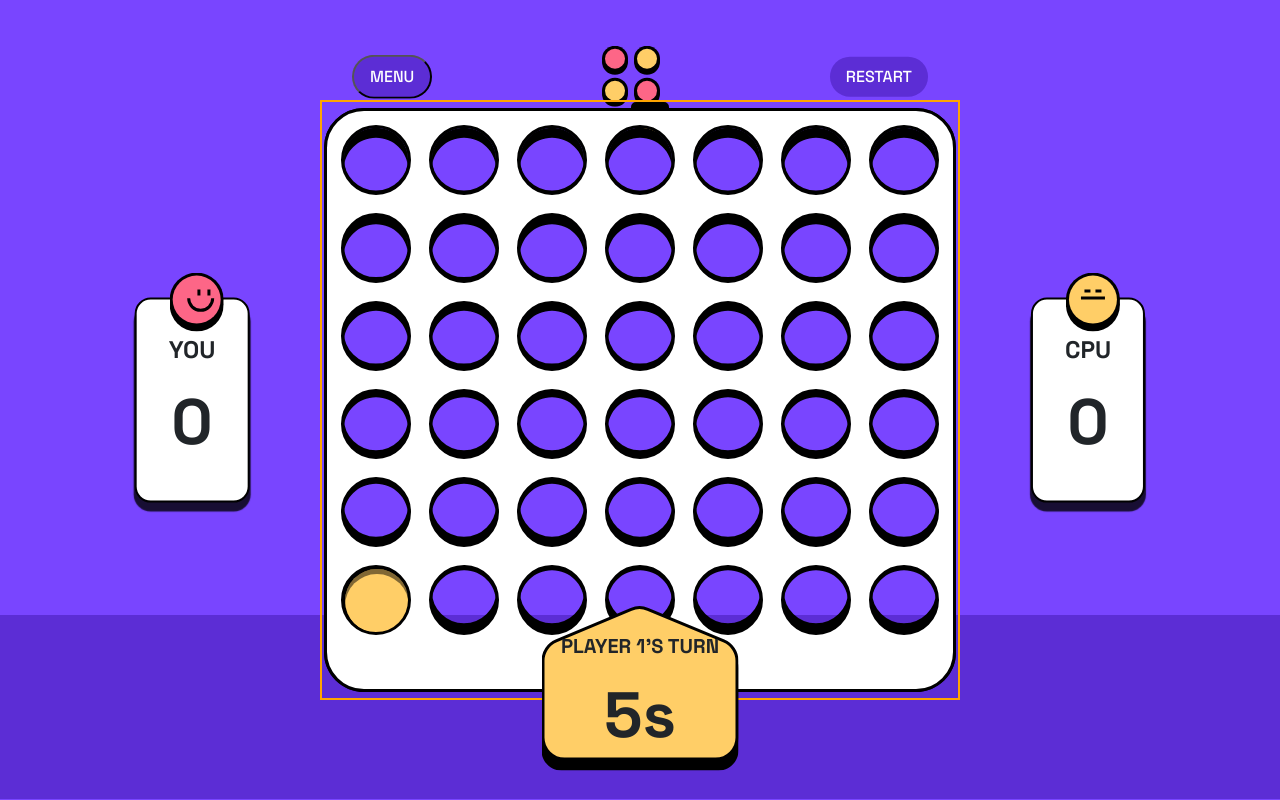
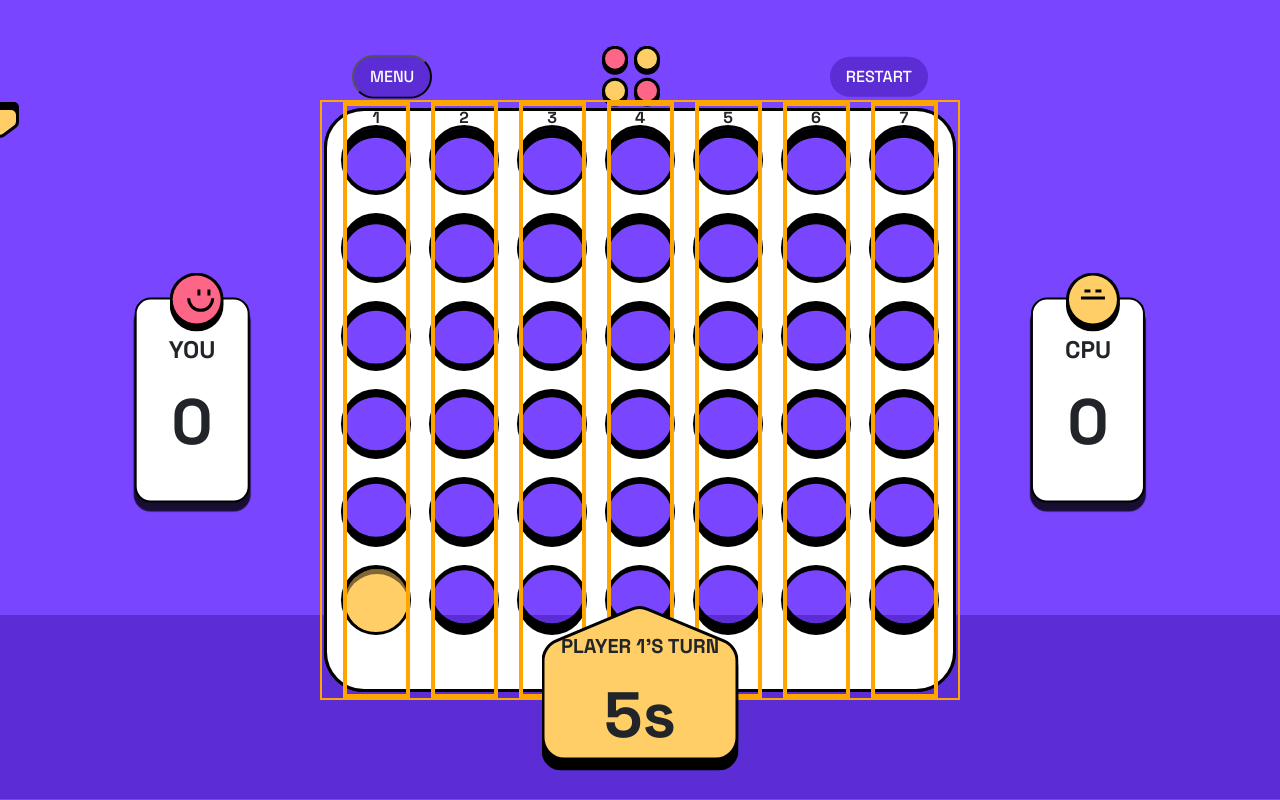
Before and after one commit to ahmettaydinn/react-connect-four-game, a React (Create React App) app: page /inGame in a window 1280 px wide. Built offline with nearby package versions, Linux system fonts and the light colour scheme.

Commit message:
almost finished

```diff
--- a/src/components/inGame/InGame.jsx
+++ b/src/components/inGame/InGame.jsx
@@ -1,4 +1,3 @@
-/* eslint-disable */
 //? REACT IMPORTS
 import { Link, useLocation } from "react-router-dom";
 import MyVerticallyCenteredModal from "../../components/menu/Menu";
@@ -95,6 +94,14 @@ const InGame = () => {
   ];
 
   const boardRef = useRef();
+  //
+  const button1 = useRef();
+  const button2 = useRef();
+  const button3 = useRef();
+  const button4 = useRef();
+  const button5 = useRef();
+  const button6 = useRef();
+  const button7 = useRef();
 
   const [redPlayerBalls, setRedPlayerBalls] = useState([]);
   const [yellowPlayerBalls, setYellowPlayerBalls] = useState([]);
@@ -108,9 +115,9 @@ const InGame = () => {
     6: 5,
   });
   const [modalShow, setModalShow] = useState(false);
-  const [markerMove, setMarkerMove] = useState({});
+  const [markerMove, setMarkerMove] = useState({ x: 0, y: 0 });
   const [column, setColumn] = useState(-1);
-  const [row, setRow] = useState(-1);
+  // const [row, setRow] = useState(-1);
   // true for yellow false for red
   const [turn, setTurn] = useState(true);
   const [balls, setBalls] = useState([]);
@@ -121,12 +128,20 @@ const InGame = () => {
   const [redScore, setRedScore] = useState(0);
   const [yellowScore, setYellowScore] = useState(0);
   const [cpuTurn, setcpuTurn] = useState(false);
-  const [isWon, setIsWon] = useState(false);
+
   const [isScreenSmall, setIsScreenSmall] = useState(false);
 
   //router data
   const location = useLocation();
   const isPlayer = location?.state?.test;
+
+  useEffect(() => {
+    function handleResize() {
+      window.location.reload();
+    }
+
+    window.addEventListener("resize", handleResize);
+  }, [isScreenSmall]);
 
   useEffect(() => {
     let newBalls = balls.map((ball) => {
@@ -186,51 +201,95 @@ const InGame = () => {
     setYellowScore(0);
     setTurn(!turn);
     setcpuTurn(!cpuTurn);
-    const height = window.innerHeight;
+    // const height = window.innerHeight;
     const width = window.innerWidth;
     if (width < 1190) {
       setIsScreenSmall(true);
     }
   }, []);
 
-  const handlePlay = () => {
-    if (slot[column] >= 0 && !winner) {
+  const handlePlay = (event) => {
+    console.log(typeof event.target.id);
+    if (slot[event.target.id] >= 0 && !winner) {
       setBoardPosition({
         x: boardRef.current.offsetLeft,
         y: boardRef.current.offsetTop,
       });
 
       if (!isScreenSmall) {
+        console.log("ahah");
         setBalls([
           ...balls,
           {
             color: turn ? "yellow" : "red",
-            left: 68 * column + 15 + 20 * (column - 1) + 25,
-            top: 69 * slot[column] + 15 + 20 * slot[column] + 4,
-            num: slot[column] * 7 + column,
+            left:
+              68 * Number(event.target.id) +
+              15 +
+              20 * (Number(event.target.id) - 1) +
+              25,
+            top:
+              69 * slot[Number(event.target.id)] +
+              15 +
+              20 * slot[Number(event.target.id)] +
+              4,
+            num: slot[Number(event.target.id)] * 7 + Number(event.target.id),
             check: false,
           },
         ]);
+
+        if (turn) {
+          setRedPlayerBalls([
+            ...redPlayerBalls,
+            slot[Number(event.target.id)] * 7 + Number(event.target.id),
+          ]);
+        } else {
+          setYellowPlayerBalls([
+            ...yellowPlayerBalls,
+            slot[Number(event.target.id)] * 7 + Number(event.target.id),
+          ]);
+        }
+
+        setSlot({
+          ...slot,
+          [Number(event.target.id)]: slot[Number(event.target.id)] - 1,
+        });
       } else {
         setBalls([
           ...balls,
           {
             color: turn ? "yellow" : "red",
-            left: 33.5 * column + 15 + 13 * (column - 1) + 10,
-            top: 33.5 * slot[column] + 10 + 15 * slot[column] + 10,
-            num: slot[column] * 7 + column,
+            left:
+              33.5 * Number(event.target.id) +
+              15 +
+              13 * (Number(event.target.id) - 1) +
+              10,
+            top:
+              33.5 * slot[Number(event.target.id)] +
+              10 +
+              15 * slot[Number(event.target.id)] +
+              10,
+            num: slot[Number(event.target.id)] * 7 + Number(event.target.id),
             check: false,
           },
         ]);
+
+        if (turn) {
+          setRedPlayerBalls([
+            ...redPlayerBalls,
+            slot[Number(event.target.id)] * 7 + Number(event.target.id),
+          ]);
+        } else {
+          setYellowPlayerBalls([
+            ...yellowPlayerBalls,
+            slot[Number(event.target.id)] * 7 + Number(event.target.id),
+          ]);
         }
 
-      if (turn) {
-        setRedPlayerBalls([...redPlayerBalls, slot[column] * 7 + column]);
-      } else {
-        setYellowPlayerBalls([...yellowPlayerBalls, slot[column] * 7 + column]);
+        setSlot({
+          ...slot,
+          [Number(event.target.id)]: slot[Number(event.target.id)] - 1,
+        });
       }
-
-      setSlot({ ...slot, [column]: slot[column] - 1 });
     }
 
     if (!winner && !isPlayer && turn) {
@@ -282,151 +341,151 @@ const InGame = () => {
     setYellowScore(0);
   };
 
-  const updateDisplay = (event) => {
-    setMarkerMove({ x: event.clientX, y: event.clientY });
-    console.log(markerMove);
-    console.log(boardRef.current.offsetLeft);
+  // const updateDisplay = (event) => {
+  //   setMarkerMove({ x: event.clientX, y: event.clientY });
+  //   console.log(markerMove);
+  //   console.log(boardRef.current.offsetLeft);
 
-    if (!isScreenSmall) {
-      if (
-        event.pageX > boardRef.current.offsetLeft - 325 + 15 &&
-        event.pageX < boardRef.current.offsetLeft - 325 + 80
-      ) {
-        setColumn(0);
-      } else if (
-        event.pageX > boardRef.current.offsetLeft - 325 + 115 &&
-        event.pageX < boardRef.current.offsetLeft - 325 + 185
-      ) {
-        setColumn(1);
-      } else if (
-        event.pageX > boardRef.current.offsetLeft - 325 + 200 &&
-        event.pageX < boardRef.current.offsetLeft - 325 + 270
-      ) {
-        setColumn(2);
-      } else if (
-        event.pageX > boardRef.current.offsetLeft - 325 + 290 &&
-        event.pageX < boardRef.current.offsetLeft - 325 + 360
-      ) {
-        setColumn(3);
-      } else if (
-        event.pageX > boardRef.current.offsetLeft - 325 + 380 &&
-        event.pageX < boardRef.current.offsetLeft - 325 + 450
-      ) {
-        setColumn(4);
-      } else if (
-        event.pageX > boardRef.current.offsetLeft - 325 + 470 &&
-        event.pageX < boardRef.current.offsetLeft - 325 + 540
-      ) {
-        setColumn(5);
-      } else if (
-        event.pageX > boardRef.current.offsetLeft - 325 + 560 &&
-        event.pageX < boardRef.current.offsetLeft - 325 + 630
-      ) {
-        setColumn(6);
-      }
+  //   if (!isScreenSmall) {
+  //     if (
+  //       event.pageX > boardRef.current.offsetLeft - 325 + 15 &&
+  //       event.pageX < boardRef.current.offsetLeft - 325 + 80
+  //     ) {
+  //       setColumn(0);
+  //     } else if (
+  //       event.pageX > boardRef.current.offsetLeft - 325 + 115 &&
+  //       event.pageX < boardRef.current.offsetLeft - 325 + 185
+  //     ) {
+  //       setColumn(1);
+  //     } else if (
+  //       event.pageX > boardRef.current.offsetLeft - 325 + 200 &&
+  //       event.pageX < boardRef.current.offsetLeft - 325 + 270
+  //     ) {
+  //       setColumn(2);
+  //     } else if (
+  //       event.pageX > boardRef.current.offsetLeft - 325 + 290 &&
+  //       event.pageX < boardRef.current.offsetLeft - 325 + 360
+  //     ) {
+  //       setColumn(3);
+  //     } else if (
+  //       event.pageX > boardRef.current.offsetLeft - 325 + 380 &&
+  //       event.pageX < boardRef.current.offsetLeft - 325 + 450
+  //     ) {
+  //       setColumn(4);
+  //     } else if (
+  //       event.pageX > boardRef.current.offsetLeft - 325 + 470 &&
+  //       event.pageX < boardRef.current.offsetLeft - 325 + 540
+  //     ) {
+  //       setColumn(5);
+  //     } else if (
+  //       event.pageX > boardRef.current.offsetLeft - 325 + 560 &&
+  //       event.pageX < boardRef.current.offsetLeft - 325 + 630
+  //     ) {
+  //       setColumn(6);
+  //     }
 
-      if (
-        event.pageY > boardRef.current.offsetTop - 320 &&
-        event.pageY < boardRef.current.offsetTop - 205
-      ) {
-        setRow(0);
-      } else if (
-        event.pageY > boardRef.current.offsetTop - 190 &&
-        event.pageY < boardRef.current.offsetTop - 120
-      ) {
-        setRow(1);
-      } else if (
-        event.pageY > boardRef.current.offsetTop - 100 &&
-        event.pageY < boardRef.current.offsetTop - 30
-      ) {
-        setRow(2);
-      } else if (
-        event.pageY > boardRef.current.offsetTop - 10 &&
-        event.pageY < boardRef.current.offsetTop + 60
-      ) {
-        setRow(3);
-      } else if (
-        event.pageY > boardRef.current.offsetTop + 80 &&
-        event.pageY < boardRef.current.offsetTop + 150
-      ) {
-        setRow(4);
-      } else if (
-        event.pageY > boardRef.current.offsetTop + 170 &&
-        event.pageY < boardRef.current.offsetTop + 240
-      ) {
-        setRow(5);
-      }
-    } else {
-      if (
-        event.pageX > boardRef.current.offsetLeft - 325 + 40 &&
-        event.pageX < boardRef.current.offsetLeft - 325 + 200
-      ) {
-        setColumn(0);
-      } else if (
-        event.pageX > boardRef.current.offsetLeft - 325 + 50 &&
-        event.pageX < boardRef.current.offsetLeft - 325 + 250
-      ) {
-        setColumn(1);
-      } else if (
-        event.pageX > boardRef.current.offsetLeft - 325 + 60 &&
-        event.pageX < boardRef.current.offsetLeft - 325 + 300
-      ) {
-        setColumn(2);
-      } else if (
-        event.pageX > boardRef.current.offsetLeft - 325 + 70 &&
-        event.pageX < boardRef.current.offsetLeft - 325 + 350
-      ) {
-        setColumn(3);
-      } else if (
-        event.pageX > boardRef.current.offsetLeft - 325 + 80 &&
-        event.pageX < boardRef.current.offsetLeft - 325 + 400
-      ) {
-        setColumn(4);
-      } else if (
-        event.pageX > boardRef.current.offsetLeft - 325 + 90 &&
-        event.pageX < boardRef.current.offsetLeft - 325 + 450
-      ) {
-        setColumn(5);
-      } else if (
-        event.pageX > boardRef.current.offsetLeft - 325 + 100 &&
-        event.pageX < boardRef.current.offsetLeft - 325 + 500
-      ) {
-        setColumn(6);
-      }
+  //     if (
+  //       event.pageY > boardRef.current.offsetTop - 320 &&
+  //       event.pageY < boardRef.current.offsetTop - 205
+  //     ) {
+  //       setRow(0);
+  //     } else if (
+  //       event.pageY > boardRef.current.offsetTop - 190 &&
+  //       event.pageY < boardRef.current.offsetTop - 120
+  //     ) {
+  //       setRow(1);
+  //     } else if (
+  //       event.pageY > boardRef.current.offsetTop - 100 &&
+  //       event.pageY < boardRef.current.offsetTop - 30
+  //     ) {
+  //       setRow(2);
+  //     } else if (
+  //       event.pageY > boardRef.current.offsetTop - 10 &&
+  //       event.pageY < boardRef.current.offsetTop + 60
+  //     ) {
+  //       setRow(3);
+  //     } else if (
+  //       event.pageY > boardRef.current.offsetTop + 80 &&
+  //       event.pageY < boardRef.current.offsetTop + 150
+  //     ) {
+  //       setRow(4);
+  //     } else if (
+  //       event.pageY > boardRef.current.offsetTop + 170 &&
+  //       event.pageY < boardRef.current.offsetTop + 240
+  //     ) {
+  //       setRow(5);
+  //     }
+  //   } else {
+  //     if (
+  //       event.pageX > boardRef.current.offsetLeft - 325 + 40 &&
+  //       event.pageX < boardRef.current.offsetLeft - 325 + 200
+  //     ) {
+  //       setColumn(0);
+  //     } else if (
+  //       event.pageX > boardRef.current.offsetLeft - 325 + 50 &&
+  //       event.pageX < boardRef.current.offsetLeft - 325 + 250
+  //     ) {
+  //       setColumn(1);
+  //     } else if (
+  //       event.pageX > boardRef.current.offsetLeft - 325 + 60 &&
+  //       event.pageX < boardRef.current.offsetLeft - 325 + 300
+  //     ) {
+  //       setColumn(2);
+  //     } else if (
+  //       event.pageX > boardRef.current.offsetLeft - 325 + 70 &&
+  //       event.pageX < boardRef.current.offsetLeft - 325 + 350
+  //     ) {
+  //       setColumn(3);
+  //     } else if (
+  //       event.pageX > boardRef.current.offsetLeft - 325 + 80 &&
+  //       event.pageX < boardRef.current.offsetLeft - 325 + 400
+  //     ) {
+  //       setColumn(4);
+  //     } else if (
+  //       event.pageX > boardRef.current.offsetLeft - 325 + 90 &&
+  //       event.pageX < boardRef.current.offsetLeft - 325 + 450
+  //     ) {
+  //       setColumn(5);
+  //     } else if (
+  //       event.pageX > boardRef.current.offsetLeft - 325 + 100 &&
+  //       event.pageX < boardRef.current.offsetLeft - 325 + 500
+  //     ) {
+  //       setColumn(6);
+  //     }
 
-      if (
-        event.pageY > boardRef.current.offsetTop - 320 &&
-        event.pageY < boardRef.current.offsetTop - 120
-      ) {
-        setRow(0);
-      } else if (
-        event.pageY > boardRef.current.offsetTop - 105 &&
-        event.pageY < boardRef.current.offsetTop - 70
-      ) {
-        setRow(1);
-      } else if (
-        event.pageY > boardRef.current.offsetTop - 55 &&
-        event.pageY < boardRef.current.offsetTop - 20
-      ) {
-        setRow(2);
-      } else if (
-        event.pageY > boardRef.current.offsetTop &&
-        event.pageY < boardRef.current.offsetTop + 35
-      ) {
-        setRow(3);
-      } else if (
-        event.pageY > boardRef.current.offsetTop + 50 &&
-        event.pageY < boardRef.current.offsetTop + 85
-      ) {
-        setRow(4);
-      } else if (
-        event.pageY > boardRef.current.offsetTop + 100 &&
-        event.pageY < boardRef.current.offsetTop + 135
-      ) {
-        setRow(5);
-      }
-    }
-  };
+  //     if (
+  //       event.pageY > boardRef.current.offsetTop - 320 &&
+  //       event.pageY < boardRef.current.offsetTop - 120
+  //     ) {
+  //       setRow(0);
+  //     } else if (
+  //       event.pageY > boardRef.current.offsetTop - 105 &&
+  //       event.pageY < boardRef.current.offsetTop - 70
+  //     ) {
+  //       setRow(1);
+  //     } else if (
+  //       event.pageY > boardRef.current.offsetTop - 55 &&
+  //       event.pageY < boardRef.current.offsetTop - 20
+  //     ) {
+  //       setRow(2);
+  //     } else if (
+  //       event.pageY > boardRef.current.offsetTop &&
+  //       event.pageY < boardRef.current.offsetTop + 35
+  //     ) {
+  //       setRow(3);
+  //     } else if (
+  //       event.pageY > boardRef.current.offsetTop + 50 &&
+  //       event.pageY < boardRef.current.offsetTop + 85
+  //     ) {
+  //       setRow(4);
+  //     } else if (
+  //       event.pageY > boardRef.current.offsetTop + 100 &&
+  //       event.pageY < boardRef.current.offsetTop + 135
+  //     ) {
+  //       setRow(5);
+  //     }
+  //   }
+  // };
 
   useEffect(() => {
     let redCounter = 0;
@@ -463,7 +522,6 @@ const InGame = () => {
   const cpuPlay = () => {
     let emptySlot;
     let cpuNum;
-    if (!isWon) {
     while (true) {
       let myNum = Math.floor(Math.random() * 6);
       let cpuSlot = slot[myNum];
@@ -496,7 +554,6 @@ const InGame = () => {
           check: false,
         },
       ]);
-      }
     }
 
     if (turn) {
@@ -540,12 +597,74 @@ const InGame = () => {
         </div>
         <div
           className={Styles.board}
-          onMouseEnter={updateDisplay}
-          onMouseLeave={updateDisplay}
-          onMouseMove={updateDisplay}
-          onClick={handlePlay}
+          // onMouseEnter={updateDisplay}
+          // onMouseLeave={updateDisplay}
+          // onMouseMove={updateDisplay}
+          // onClick={handlePlay}
           ref={boardRef}
         >
+          <div
+            id="0"
+            className={Styles.mobileButton}
+            button1
+            onClick={handlePlay}
+            ref={button1}
+          >
+            1
+          </div>
+          <div
+            id="1"
+            className={Styles.mobileButton}
+            button1
+            onClick={handlePlay}
+            ref={button2}
+          >
+            2
+          </div>
+          <div
+            id="2"
+            className={Styles.mobileButton}
+            button1
+            onClick={handlePlay}
+            ref={button3}
+          >
+            3
+          </div>
+          <div
+            id="3"
+            className={Styles.mobileButton}
+            button1
+            onClick={handlePlay}
+            ref={button4}
+          >
+            4
+          </div>
+          <div
+            id="4"
+            className={Styles.mobileButton}
+            button1
+            onClick={handlePlay}
+            ref={button5}
+          >
+            5
+          </div>
+          <div
+            id="5"
+            className={Styles.mobileButton}
+            button1
+            onClick={handlePlay}
+            ref={button6}
+          >
+            6
+          </div>
+          <div
+            className={Styles.mobileButton}
+            onClick={handlePlay}
+            ref={button7}
+            id="6"
+          >
+            7
+          </div>
           {balls.map((ball) => {
             return (
               <div
--- a/src/components/inGame/InGame.module.scss
+++ b/src/components/inGame/InGame.module.scss
@@ -148,6 +148,7 @@
 }
 
 .board {
+  cursor: pointer;
   border: 2px solid orange;
   height: 37.5rem;
   width: 40rem;
@@ -156,6 +157,15 @@
   top: 50%;
   left: 50%;
   transform: translate(-50%, -50%);
+  display: flex;
+  gap: 21px;
+  justify-content: center;
+}
+
+.mobileButton {
+  z-index: 9;
+  width: 67px;
+  border: 4px solid orange;
 }
 
 .ballDiv:before {
@@ -273,6 +283,16 @@
   .WhiteBoard {
     width: 335px;
     height: 310px;
+  }
+
+  .board {
+    gap: 10px;
+  }
+
+  .mobileButton {
+    z-index: 9;
+    width: 37px;
+    border: 4px solid orange;
   }
 }
 
```
Lines whose indentation alone changed are shown as unchanged.
